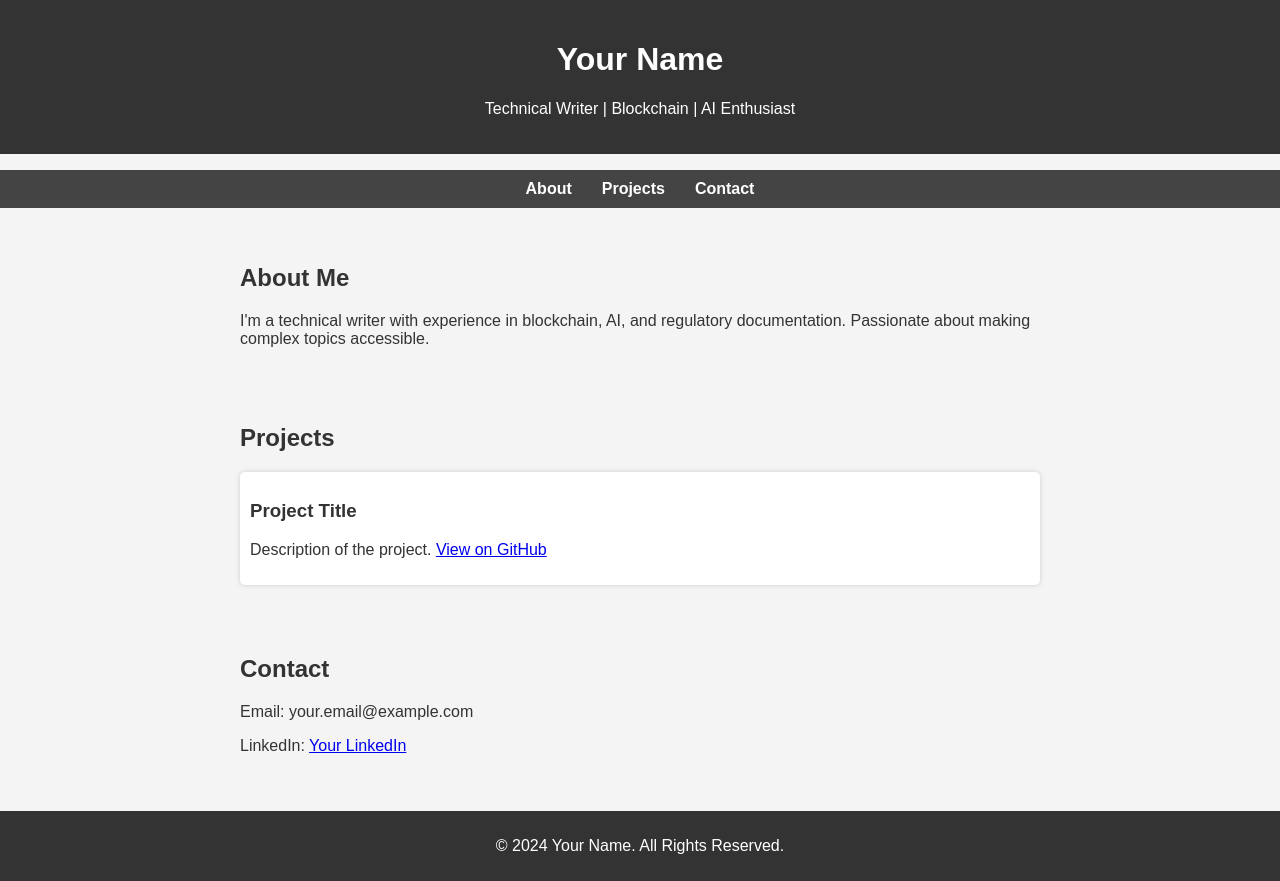
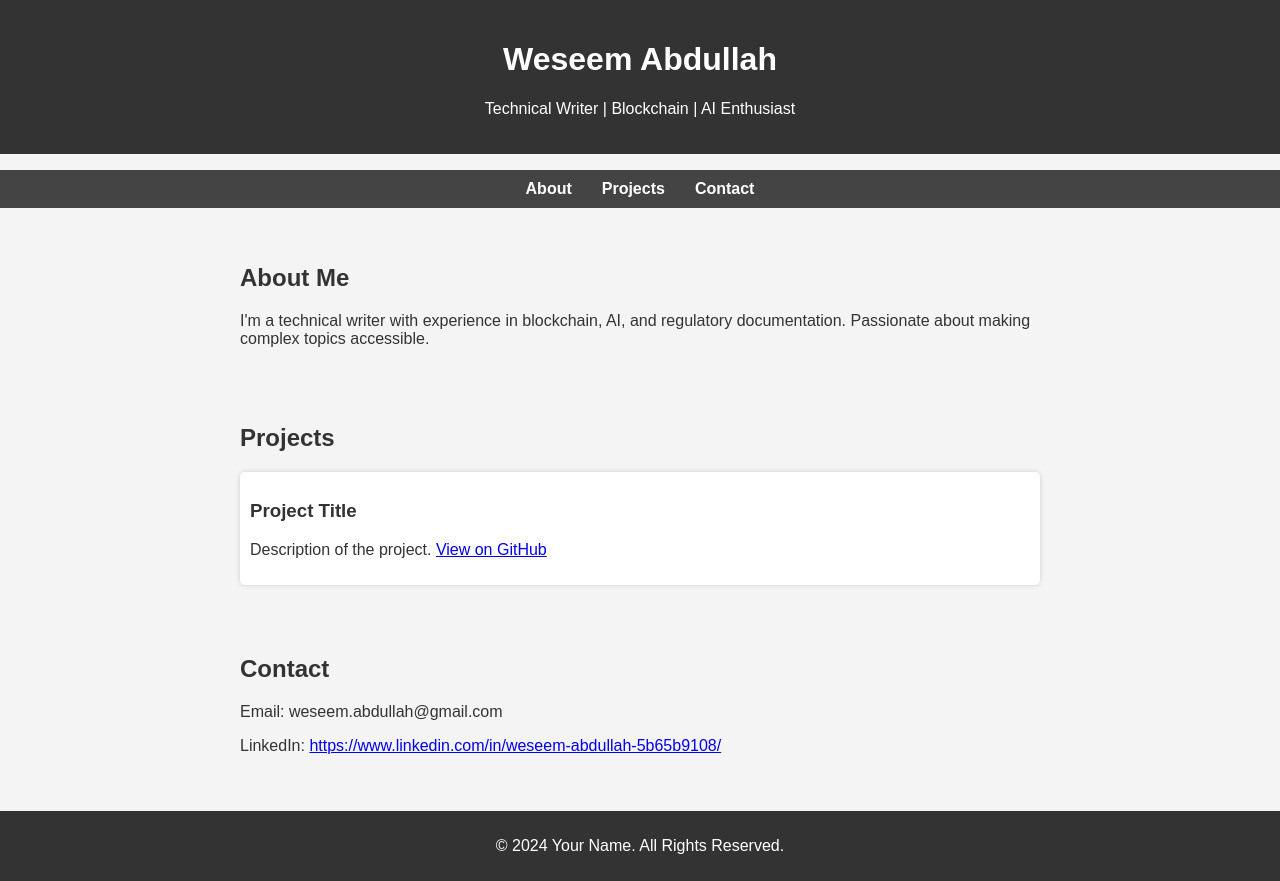
Before and after one commit to weseemthedream/Portfolio, a plain HTML site: page index.html in a window 1280 px wide. Drawn offline with Linux system fonts and the light colour scheme.

Commit message:
Update index.html

```diff
--- a/index.html
+++ b/index.html
@@ -8,7 +8,7 @@
 </head>
 <body>
     <header>
-        <h1>Your Name</h1>
+        <h1>Weseem Abdullah</h1>
         <p>Technical Writer | Blockchain | AI Enthusiast</p>
     </header>
 
@@ -35,8 +35,8 @@
 
     <section id="contact">
         <h2>Contact</h2>
-        <p>Email: your.email@example.com</p>
-        <p>LinkedIn: <a href="#">Your LinkedIn</a></p>
+        <p>Email: weseem.abdullah@gmail.com</p>
+        <p>LinkedIn: <a href="#">https://www.linkedin.com/in/weseem-abdullah-5b65b9108/</a></p>
     </section>
 
     <footer>
```
